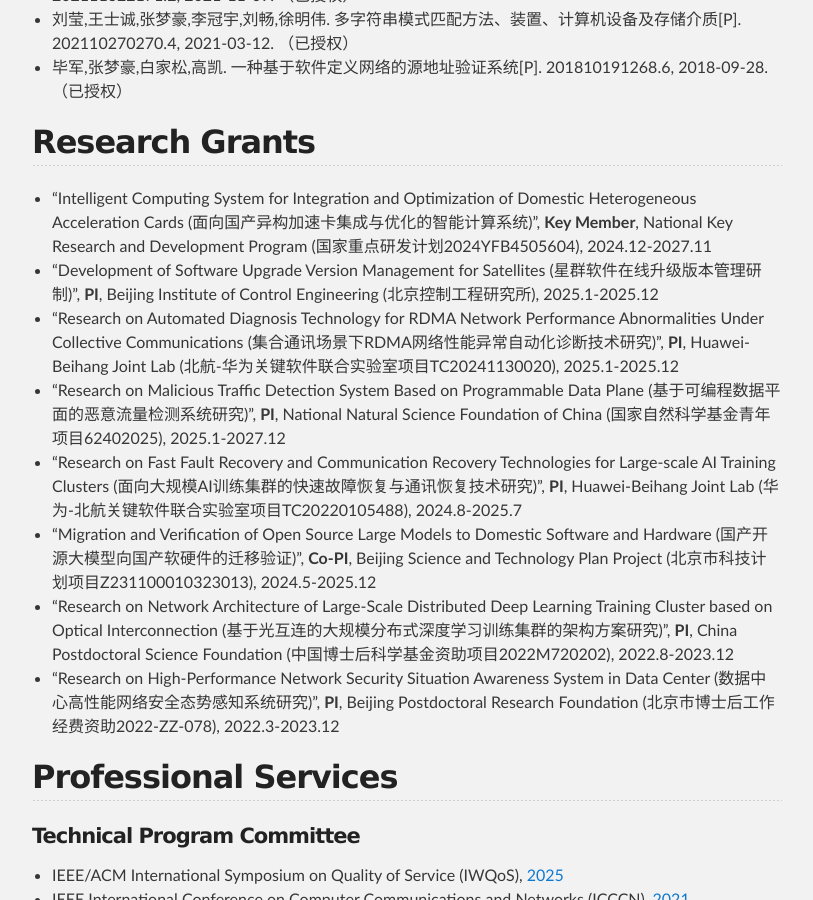
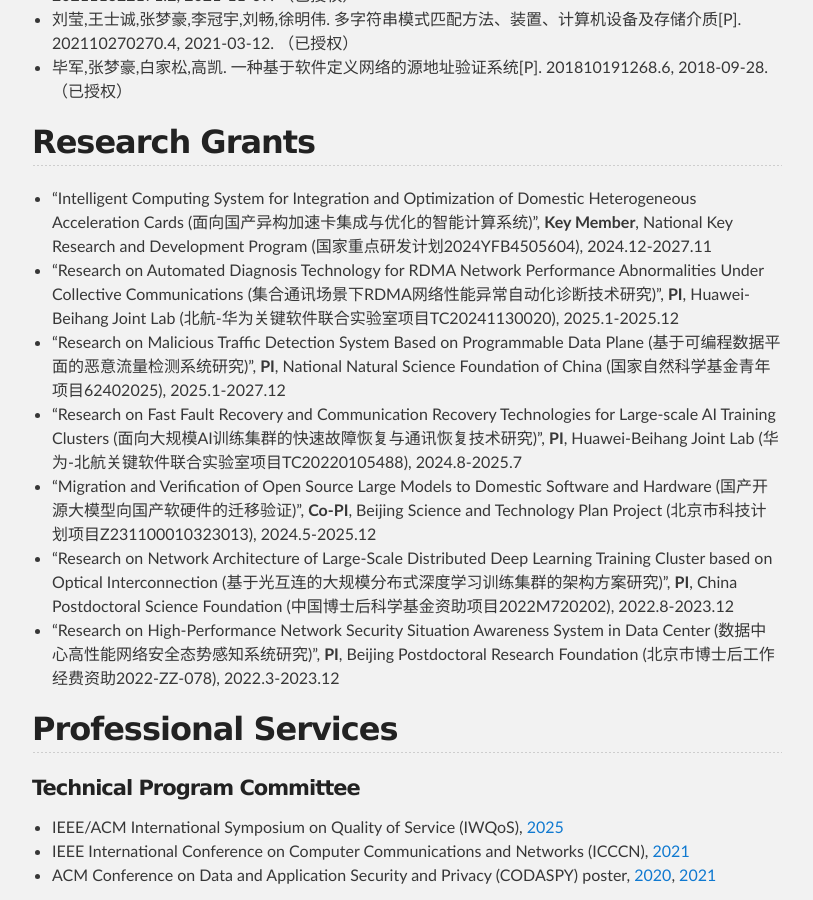
Before and after one commit to zhangmenghao/zhangmenghao.github.io, a Jekyll site: the page built from index.md, in a window 1280 px wide and 900 px high, scrolled down 5138 px. Shown: the whole window, without its empty margins (233-1046 px from the left). Built offline with Jekyll 4.4.1, drawn with Linux system fonts in a browser that asks for light colours.

Commit message:
Update grant

```diff
--- a/index.md
+++ b/index.md
@@ -189,7 +189,7 @@
 
 ## Research Grants
 * "Intelligent Computing System for Integration and Optimization of Domestic Heterogeneous Acceleration Cards (面向国产异构加速卡集成与优化的智能计算系统)", __Key Member__, National Key Research and Development Program (国家重点研发计划2024YFB4505604), 2024.12-2027.11
-* "Development of Software Upgrade Version Management for Satellites (星群软件在线升级版本管理研制)", __PI__, Beijing Institute of Control Engineering (北京控制工程研究所), 2025.1-2025.12
+<!-- * "Development of Software Upgrade Version Management for Satellites (星群软件在线升级版本管理研制)", __PI__, Beijing Institute of Control Engineering (北京控制工程研究所), 2025.1-2025.12 -->
 * "Research on Automated Diagnosis Technology for RDMA Network Performance Abnormalities Under Collective Communications (集合通讯场景下RDMA⽹络性能异常⾃动化诊断技术研究)", __PI__, Huawei-Beihang Joint Lab (北航-华为关键软件联合实验室项目TC20241130020), 2025.1-2025.12
 * "Research on Malicious Traffic Detection System Based on Programmable Data Plane (基于可编程数据平面的恶意流量检测系统研究)", __PI__, National Natural Science Foundation of China (国家自然科学基金青年项目62402025), 2025.1-2027.12
 * "Research on Fast Fault Recovery and Communication Recovery Technologies for Large-scale AI Training Clusters (面向大规模AI训练集群的快速故障恢复与通讯恢复技术研究)", __PI__, Huawei-Beihang Joint Lab (华为-北航关键软件联合实验室项目TC20220105488), 2024.8-2025.7
```
